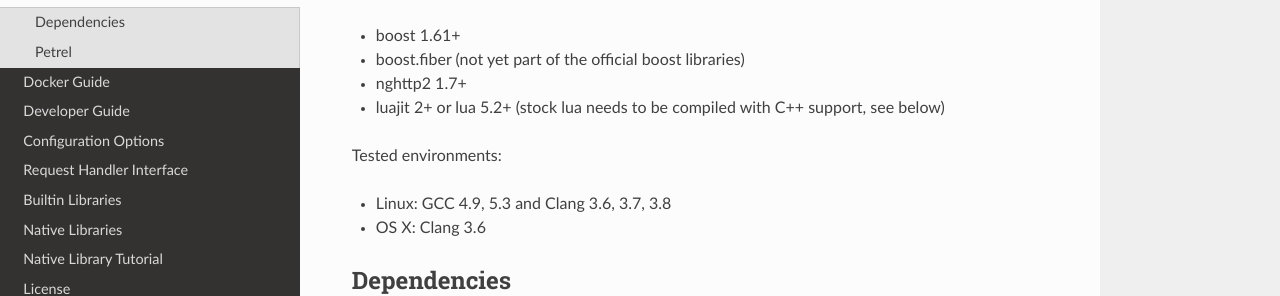
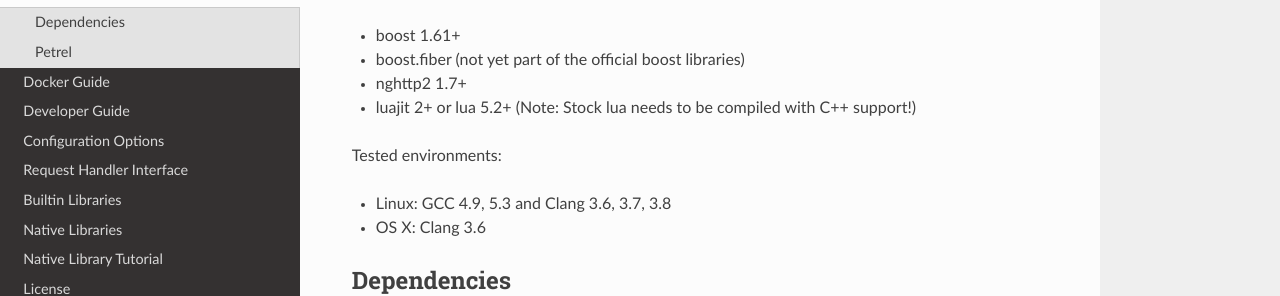
Before and after one commit to apohl79/petrel, a Sphinx documentation site: the page built from docs/source/installation_guide.rst, in a window 1280 px wide and 900 px high. Shown: the part 184-480 px from the top of the window. Built offline with Sphinx 7.4.7 and the Read the Docs theme 2.0.0, drawn with Linux system fonts in a browser that asks for light colours.

Commit message:
updated install guide

```diff
--- a/docs/source/installation_guide.rst
+++ b/docs/source/installation_guide.rst
@@ -6,7 +6,7 @@
 * boost 1.61+
 * boost.fiber (not yet part of the official boost libraries)
 * nghttp2 1.7+
-* luajit 2+ or lua 5.2+ (stock lua needs to be compiled with C++ support, see below)
+* luajit 2+ or lua 5.2+ (Note: Stock lua needs to be compiled with C++ support!)
 
 Tested environments:
 
```
Also changed, not shown: 5 other files.
